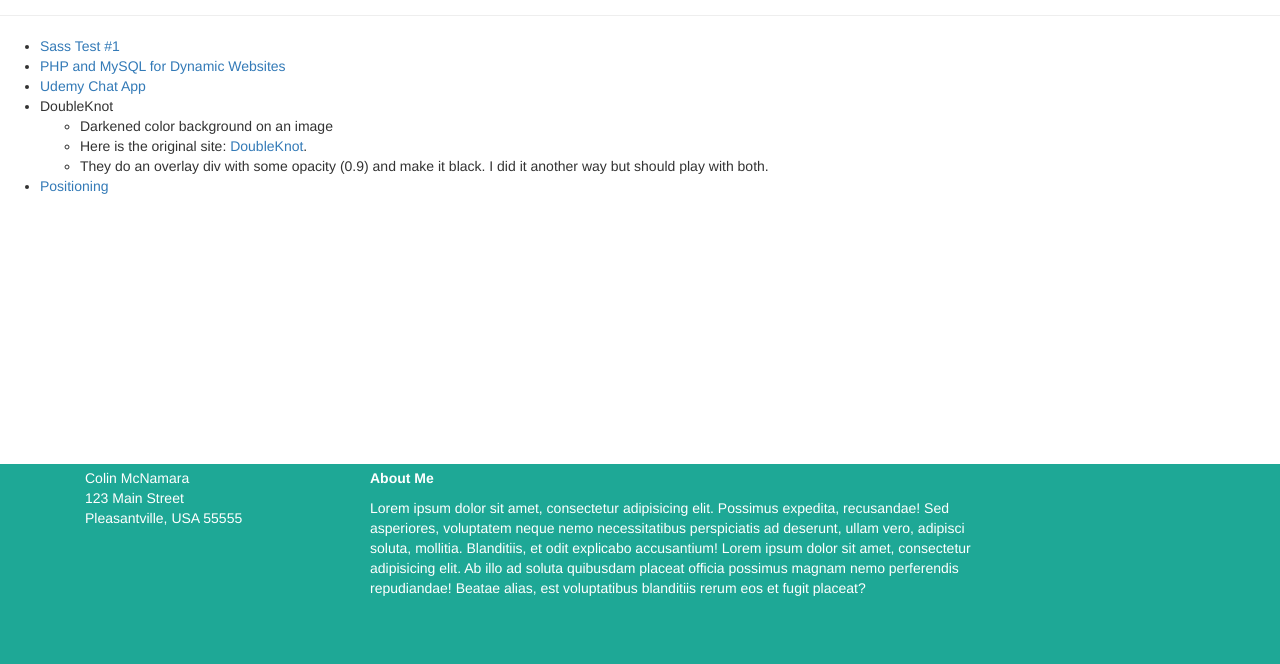
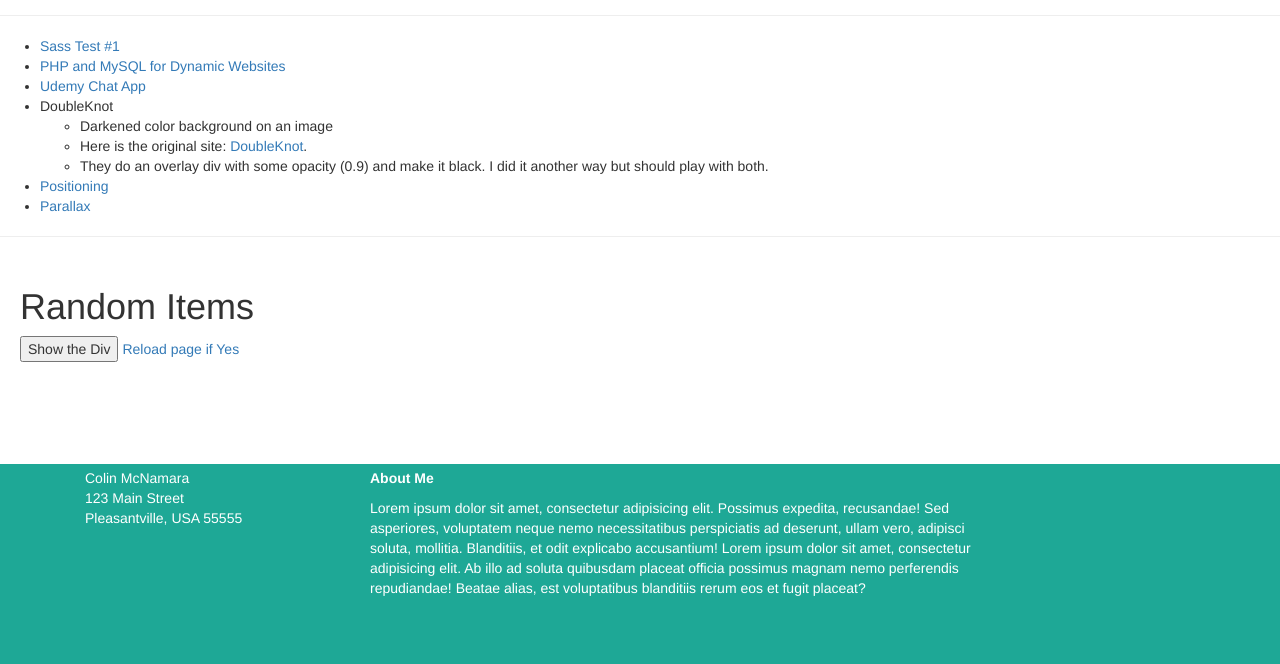
Before and after one commit to coolinmc6/CM-Pages, a PHP site: page / in a window 1280 px wide. Shown: the part 136-800 px from the top of the page. Run offline with PHP 8.4, Linux system fonts and the light colour scheme; some libraries are stand-ins or nearby versions.

Commit message:
Minor Update

```diff
--- /dev/null
+++ b/css/index.css
@@ -0,0 +1,11 @@
+/*index.css*/
+
+.content {
+	padding: 1rem 2rem;
+}
+#confirm-div {
+	display: none;
+	width: 90vw;
+	height: 20vh;
+	background-color: #88f;
+}
--- a/index.php
+++ b/index.php
@@ -6,6 +6,7 @@
 	<title>Colin's Repo Index</title>
 	<link rel="stylesheet" href="https://maxcdn.bootstrapcdn.com/bootstrap/3.3.7/css/bootstrap.min.css" integrity="sha384-BVYiiSIFeK1dGmJRAkycuHAHRg32OmUcww7on3RYdg4Va+PmSTsz/K68vbdEjh4u" crossorigin="anonymous">
 	<link rel="shortcut icon" href="favicon.ico">
+	<link rel="stylesheet" href="css/index.css">
 </head>
 <body>
 	<?php include_once("header.php") ?>
@@ -25,7 +26,16 @@
 			<li>They do an overlay div with some opacity (0.9) and make it black.  I did it another way but should play with both.</li>
 		</ul>
 		<li><a href="positioning1.php">Positioning</a></li>
+		<li><a href="parallax.php">Parallax</a></li>
+
 	</ul>
+	<hr>
+	<div class="content">
+		<h1>Random Items</h1>
+		<button onClick="showDiv()">Show the Div</button>
+		<div id="confirm-div"></div>
+		<a href="jump.php" onClick="return confirm('Are you sure?')">Reload page if Yes</a>
+	</div>
 
 
 
@@ -33,5 +43,17 @@
 	<?php include_once("footer.php") ?>
 	<script src="https://ajax.googleapis.com/ajax/libs/jquery/3.1.0/jquery.min.js"></script>
 	<script src="https://maxcdn.bootstrapcdn.com/bootstrap/3.3.7/js/bootstrap.min.js" integrity="sha384-Tc5IQib027qvyjSMfHjOMaLkfuWVxZxUPnCJA7l2mCWNIpG9mGCD8wGNIcPD7Txa" crossorigin="anonymous"></script>
+	<script>
+		var confDiv = document.getElementById('confirm-div');
+		var showDiv = function(){
+			var conf = confirm("Are you sure you want to show the div?");
+
+			if (conf) {
+				confDiv.style.display = 'block';
+			} else {
+				confDiv.style.display = 'none';
+			}
+		}
+	</script>
 </body>
 </html>
```
Also changed, not shown: jump.php (added, +7 -0 lines), 1 other file.
